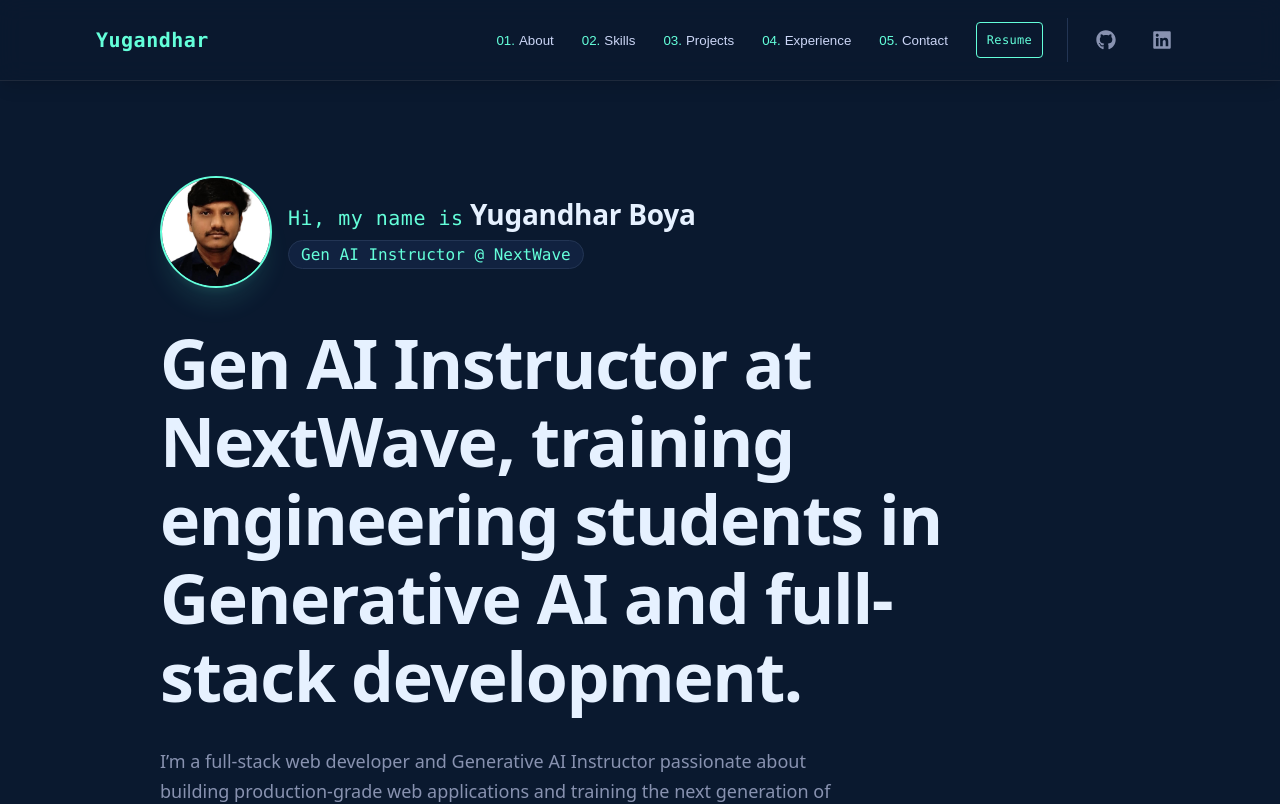
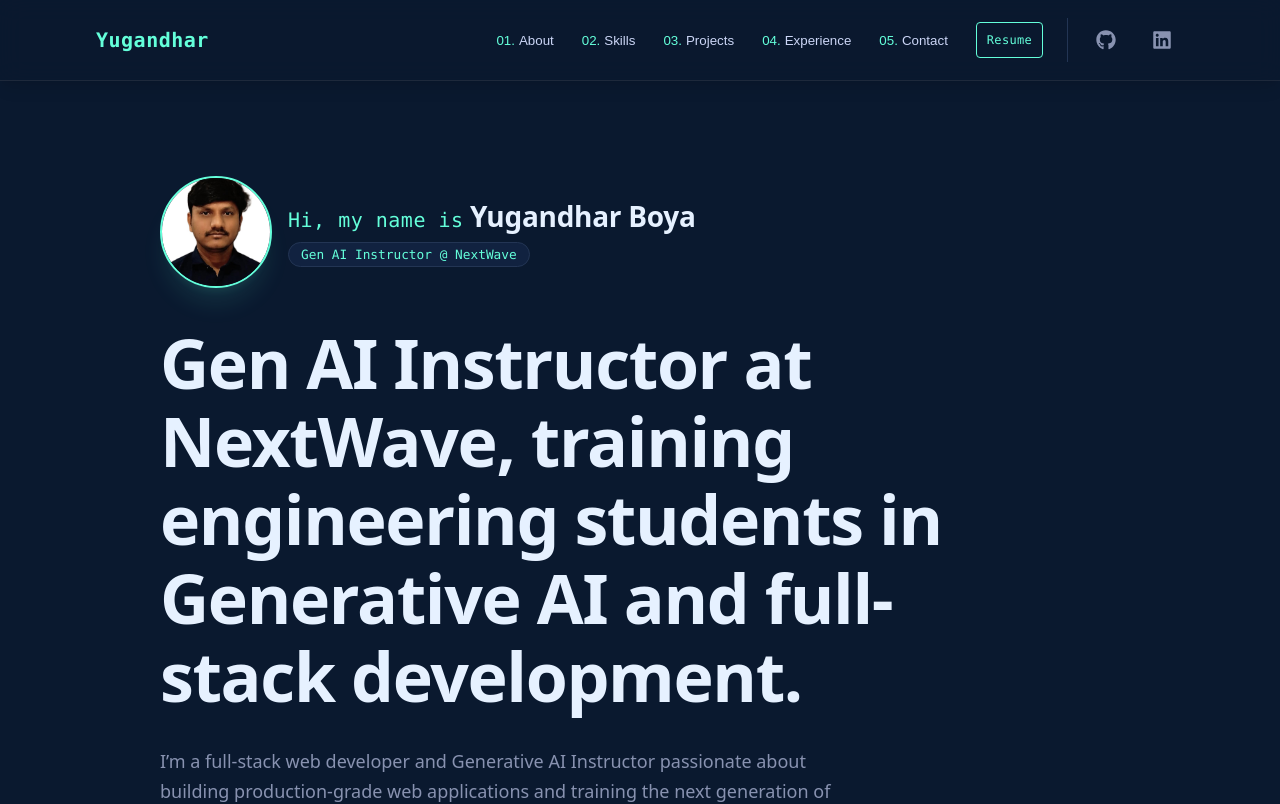
Before and after one commit to yugandharboya/my-portfolio, a React (Vite) app: page / in a window 1280 px wide. Shown: the top 804 px of the page. Built offline with nearby package versions, Linux system fonts and the light colour scheme.

Commit message:
improved ui

```diff
--- a/src/components/Hero/Hero.css
+++ b/src/components/Hero/Hero.css
@@ -96,7 +96,7 @@
 .hero-hire-badge {
   display: inline-block;
   padding: 0.25rem 0.75rem;
-  font-size: 1rem;
+  font-size: 0.80rem;
   font-family: ui-monospace, SFMono-Regular, Menlo, Monaco, Consolas, monospace;
   background-color: #112240;
   color: #64ffda;
```
